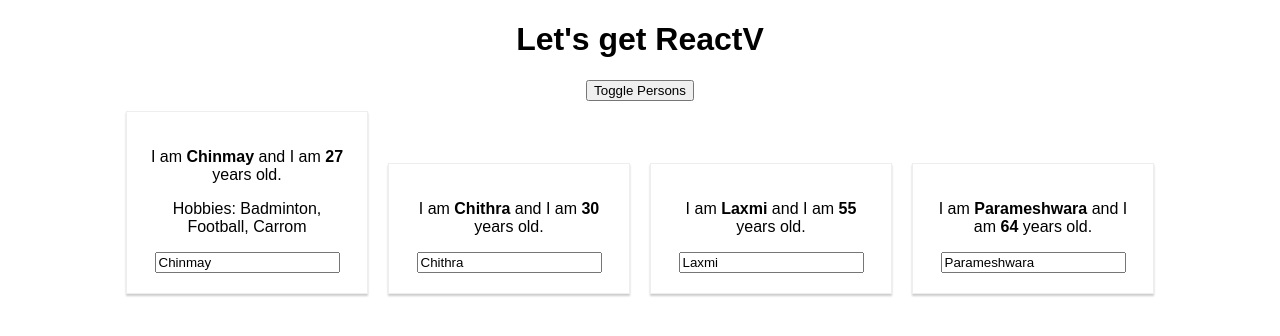
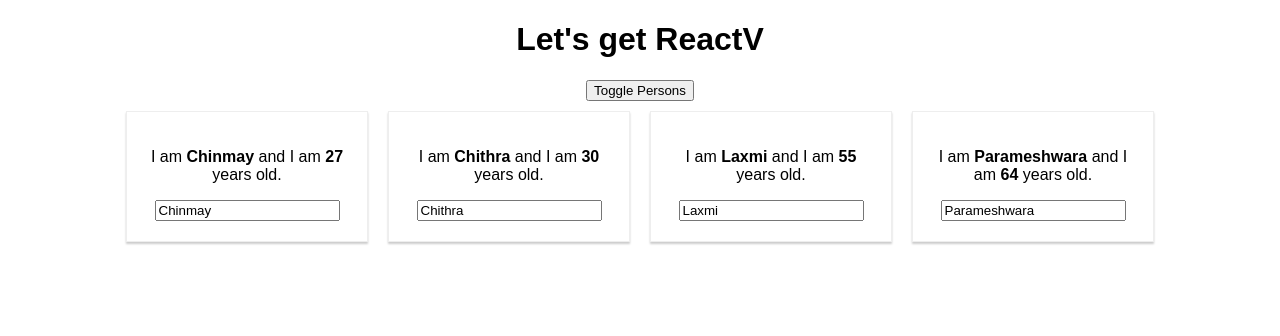
Before and after one commit to chinmaybhat1/react-complete-guide, a React (Create React App) app: page / in a window 1280 px wide. Both pictures are taken after a click on the button "Toggle Persons". Shown: the top 336 px of the page. Built offline with nearby package versions, Linux system fonts and the light colour scheme.

Commit message:
React Lists

```diff
--- a/src/App.js
+++ b/src/App.js
@@ -6,39 +6,41 @@
 
   state = {
     persons: [
-      {name:"Chinmay", age:27},
-      {name:"Chithra", age:30},
-      {name:"Laxmi", age:55},
-      {name:"Parameshwara", age:64}
+      {id:1, name:"Chinmay", age:27},
+      {id:2, name:"Chithra", age:30},
+      {id:3, name:"Laxmi", age:55},
+      {id:4, name:"Parameshwara", age:64}
     ],
     showPersons: false
   }
 
-  switchStateHandler = (name) => {
-    this.setState({
-      persons: [
-        {name:name, age:26},
-        {name:"Chithra Bhat", age:30},
-        {name:"Laxmi P Bhat", age:55},
-        {name:"U Parameshwara Bhat", age:64}
-      ]
-    })
-  }
+  nameChangeHandler = (event, id) => {
+    const personIndex = this.state.persons.findIndex(p => {
+      return p.id === id;
+    });
 
-  nameChangeHandler = (event) => {
-    this.setState({
-      persons: [
-        {name:"Chinmay Bhat", age:26},
-        {name:event.target.value, age:30},
-        {name:"Laxmi P Bhat", age:55},
-        {name:"U Parameshwara Bhat", age:64}
-      ]
-    })
+    const person = {
+      ...this.state.persons[personIndex]
+    }
+
+    person.name = event.target.value;
+
+    const persons = [...this.state.persons];
+    persons[personIndex] = person;
+
+    this.setState({persons: persons})
   }
 
   togglePersonsHandler = () => {
     const doesShow = this.state.showPersons;
     this.setState({showPersons: !doesShow})
+  }
+
+  deletePersonHandler = (personIndex) =>
+  {
+    const persons = [...this.state.persons];
+    persons.splice(personIndex, 1);
+    this.setState({persons: persons});
   }
 
   render() {
@@ -47,22 +49,16 @@
     if(this.state.showPersons) {
         persons = (
           <div>
-            <Person
-            name={this.state.persons[0].name}
-            age={this.state.persons[0].age}
-            click={this.switchStateHandler.bind(this, "Chinmay")}
-          >Hobbies: Badminton, Football, Carrom
-          </Person>
-          <Person
-            name={this.state.persons[1].name}
-            age={this.state.persons[1].age}
-            changed={this.nameChangeHandler}/>
-          <Person
-            name={this.state.persons[2].name}
-            age={this.state.persons[2].age}/>
-          <Person
-            name={this.state.persons[3].name}
-            age={this.state.persons[3].age}/>
+            {
+              this.state.persons.map((person, index) => {
+                return <Person
+                key={person.id}
+                click={() => this.deletePersonHandler(index)}
+                name={person.name}
+                age={person.age}
+                changed={(event) => this.nameChangeHandler(event, person.id)}/>
+              })
+            }
           </div>
         );
     }
```
